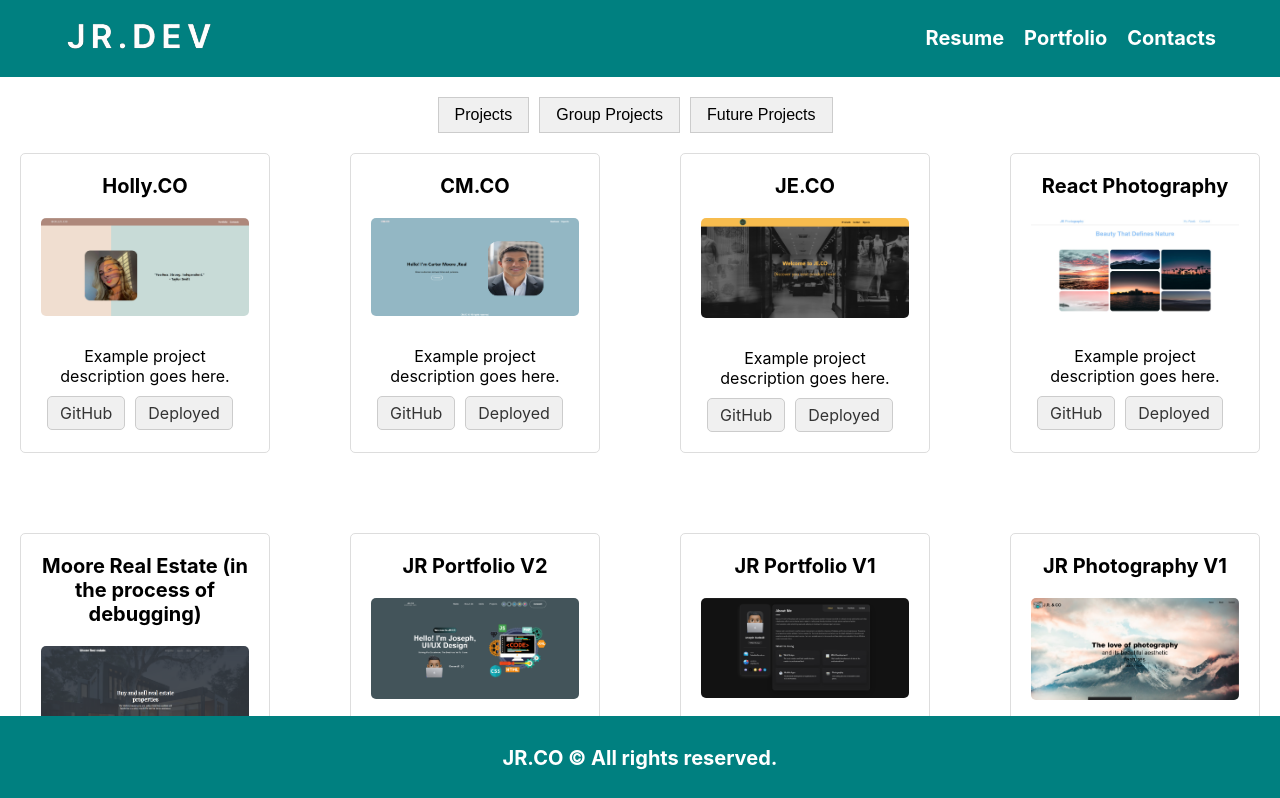
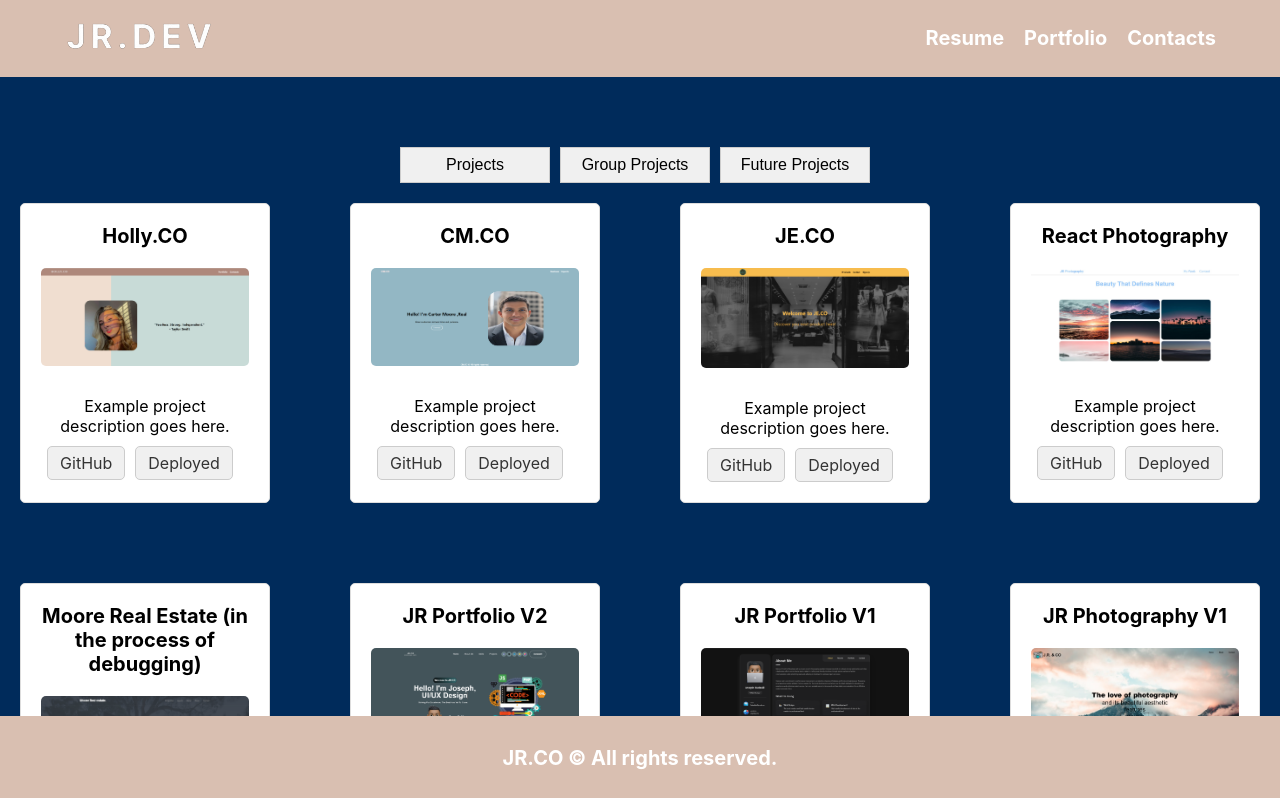
Before and after one commit to TheWiseSailor/JR.DEV, a React (Create React App) app: page /portfolio in a window 1280 px wide. Shown: the top 798 px of the page. Built offline with nearby package versions, Linux system fonts and the light colour scheme.

Commit message:
color changes

```diff
--- a/src/Components/Footer/Footer.css
+++ b/src/Components/Footer/Footer.css
@@ -18,3 +18,6 @@
 .footer.resume {
   background-color: #002B5B;
 }
+.footer.portfolio{
+  background-color: #d9bfb1;
+}
--- a/src/Components/Footer/Footer.js
+++ b/src/Components/Footer/Footer.js
@@ -5,16 +5,18 @@ import './Footer.css';
 const Footer = () => {
   const [isContactClicked, setIsContactClicked] = useState(false);
   const [isResumeClicked, setIsResumeClicked] = useState(false);
+  const [isPortfolioClicked, setIsPortfolioClicked] = useState(false);
 
   const location = useLocation();
 
   useEffect(() => {
     setIsContactClicked(location.pathname === '/Contact');
     setIsResumeClicked(location.pathname === '/resume');
+    setIsPortfolioClicked(location.pathname === '/portfolio');
   }, [location.pathname]);
 
   return (
-    <footer className={`footer ${isContactClicked ? 'contact' : ''} ${isResumeClicked ? 'resume' : ''}`}>
+    <footer className={`footer ${isContactClicked ? 'contact' : ''} ${isResumeClicked ? 'resume' : ''} ${isPortfolioClicked ? 'portfolio' : ''}`}>
       <p className='ft'>JR.CO &copy; All rights reserved.</p>
     </footer>
   );
--- a/src/Components/Header/Header.css
+++ b/src/Components/Header/Header.css
@@ -12,6 +12,9 @@
 .HeaderPrimary.resume {
   background-color: #002B5B;
   max-height: 30px;
+}
+.HeaderPrimary.portfolio {
+  background-color: #d9bfb1;
 }
 .header {
   margin: 0 auto;
--- a/src/Components/Portfolio/Portfolio.css
+++ b/src/Components/Portfolio/Portfolio.css
@@ -4,8 +4,16 @@
   padding: 20px;
   min-height: 100vh;
   margin-bottom: 100px;
+  padding-top: 90px;
 }
-
+.PortfolioBg{
+  background-color: #002B5B;
+min-height: 100vh !important;
+  margin-top: -20px;
+  margin-bottom: -20px;
+  padding-bottom: 20px;
+}
+/* background-color: #002B5B; */
 .selections {
   margin-bottom: 20px;
   text-align: center;
@@ -13,6 +21,7 @@
 
 .selections button {
   margin-right: 10px;
+  width: 150px;
   padding: 8px 16px;
   font-size: 16px;
   border: 1px solid #ccc;
--- a/src/Components/Portfolio/Portfolio.js
+++ b/src/Components/Portfolio/Portfolio.js
@@ -47,8 +47,8 @@ function App() {
       githubLink: "https://github.com/TheWiseSailor/Fitness-Flavors",
       deployLink: "https://thewisesailor.github.io/Fitness-Flavors/",
     },
-    { title: 'Future Project 1', category: 'Future Projects' },
-    { title: 'Future Project 2', category: 'Future Projects' },
+    // { title: 'Future Project 1', category: 'Future Projects' },
+    // { title: 'Future Project 2', category: 'Future Projects' },
     {
       title: "Holly.CO",
       category: "Projects",
@@ -172,6 +172,7 @@ function App() {
   const filteredProjects = projects.filter(project => project.category === selectedOption);
 
   return (
+    <div className='PortfolioBg'>
     <div className="portfoliocontainer">
       <div className="selections">
         <button onClick={() => setSelectedOption('Projects')}>Projects</button>
@@ -192,6 +193,7 @@ function App() {
         ))}
       </div>
     </div>
+    </div>
   );
 }
 
```
